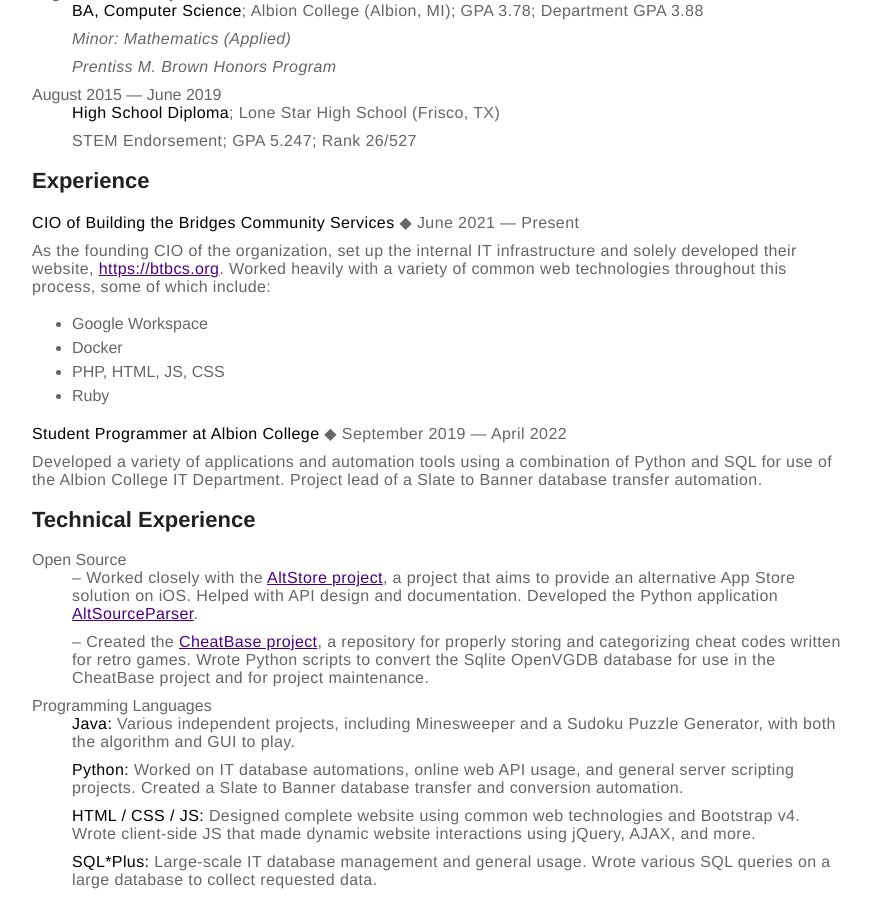
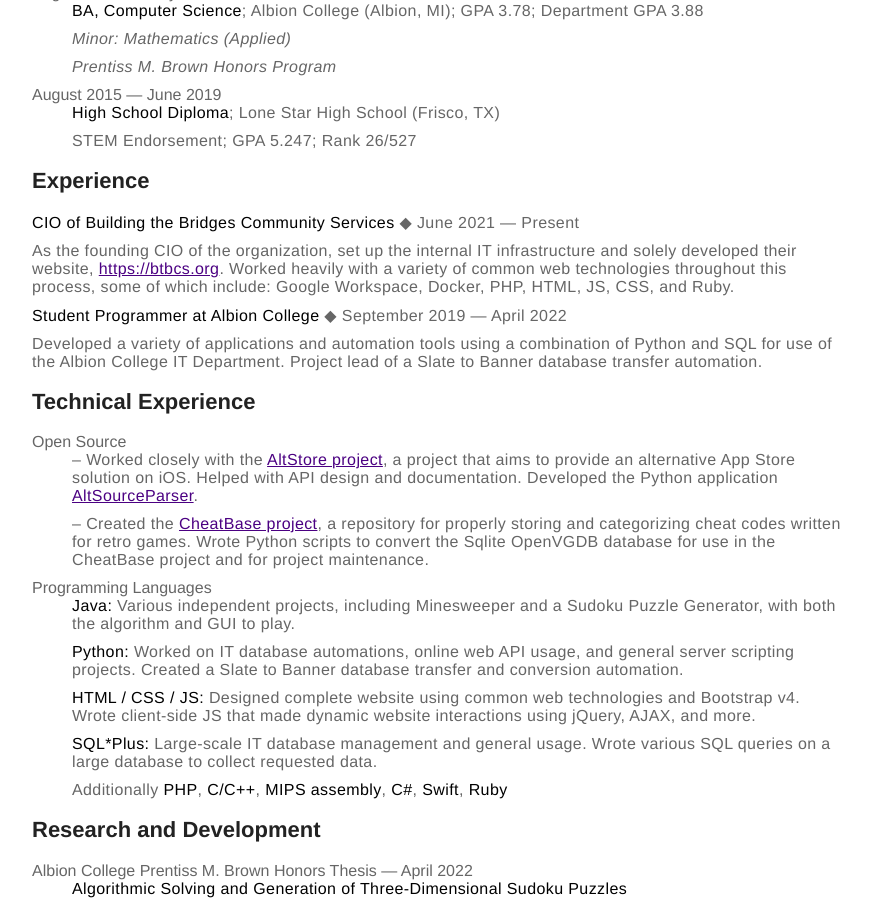
Before and after one commit to noah978/noah978.github.io, a Jekyll site: the page built from resume.md, in a window 1280 px wide and 900 px high, scrolled down 366 px. Shown: the whole window, without its empty margins (203-1074 px from the left). Built offline with Jekyll 4.4.1, drawn with Linux system fonts in a browser that asks for light colours.

Commit message:
Optimize spacing better

```diff
--- a/resume.md
+++ b/resume.md
@@ -40,12 +40,7 @@
 
 **CIO of Building the Bridges Community Services** ◆ June 2021 — Present
 
-As the founding CIO of the organization, set up the internal IT infrastructure and solely developed their website, [https://btbcs.org](https://btbcs.org). Worked heavily with a variety of common web technologies throughout this process, some of which include:
-
-* Google Workspace
-* Docker
-* PHP, HTML, JS, CSS
-* Ruby
+As the founding CIO of the organization, set up the internal IT infrastructure and solely developed their website, [https://btbcs.org](https://btbcs.org). Worked heavily with a variety of common web technologies throughout this process, some of which include: Google Workspace, Docker, PHP, HTML, JS, CSS, and Ruby.
 
 **Student Programmer at Albion College** ◆ September 2019 — April 2022
 
@@ -78,6 +73,7 @@
 ## Research and Development
 
 Albion College Prentiss M. Brown Honors Thesis — April 2022
+
 :   **Algorithmic Solving and Generation of Three-Dimensional Sudoku Puzzles**
 
 ## Leadership and Extracurricular
```
